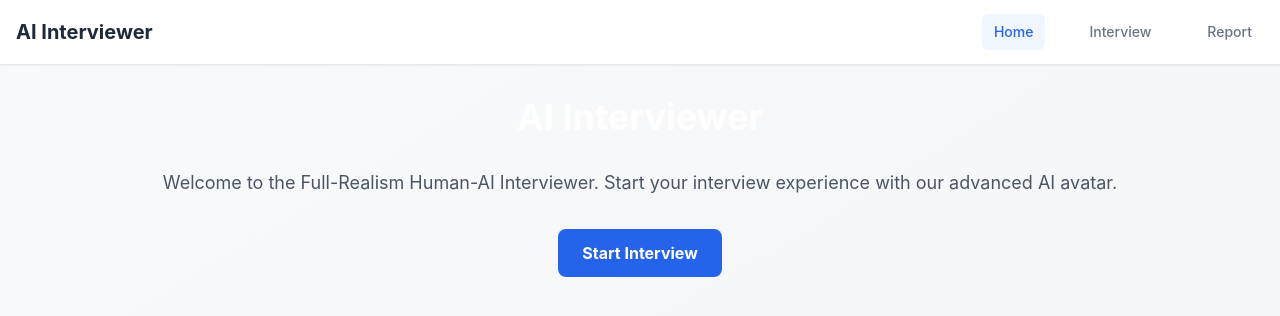
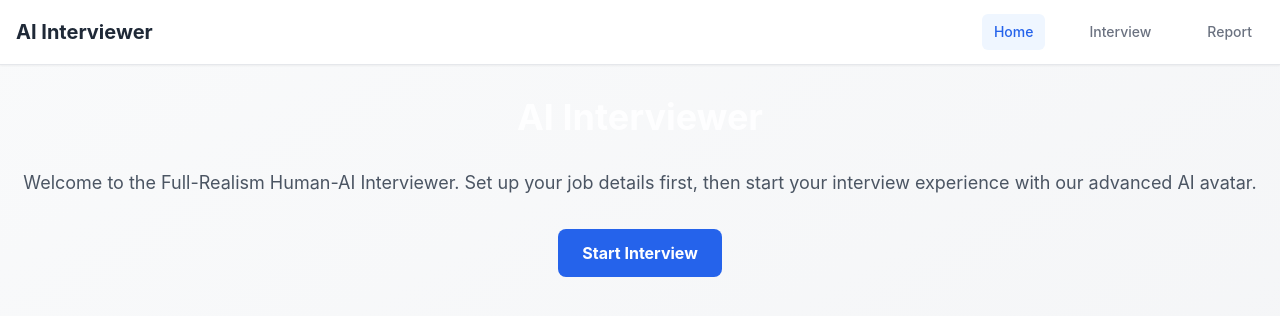
Before and after one commit to corze73/Interviewer, a React (Vite) app in the folder frontend/: page / in a window 1280 px wide. Shown: the top 316 px of the page. Built offline with nearby package versions, Linux system fonts and the light colour scheme.

Commit message:
fix: update home page text to reflect job setup workflow
- Clarify that users should set up job details first
- Trigger Netlify redeploy with latest job setup functionality

```diff
--- a/frontend/src/pages/Home.tsx
+++ b/frontend/src/pages/Home.tsx
@@ -13,7 +13,7 @@ export function Home() {
       <h1 className="text-4xl font-bold text-center mb-8">AI Interviewer</h1>
       <div className="text-center">
         <p className="text-lg text-gray-600 mb-8">
-          Welcome to the Full-Realism Human-AI Interviewer. Start your interview experience with our advanced AI avatar.
+          Welcome to the Full-Realism Human-AI Interviewer. Set up your job details first, then start your interview experience with our advanced AI avatar.
         </p>
         <button
           onClick={handleStartInterview}
```
